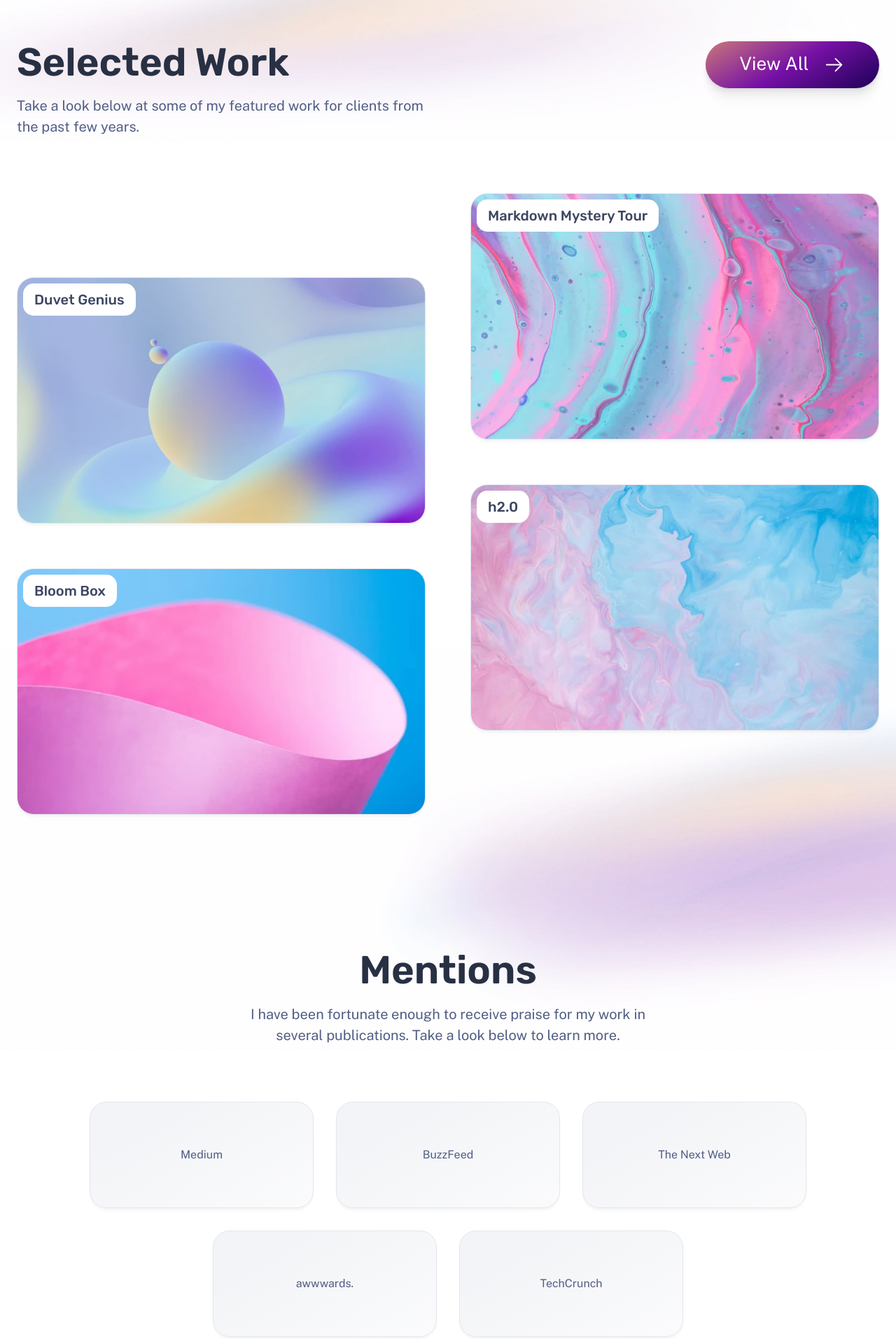
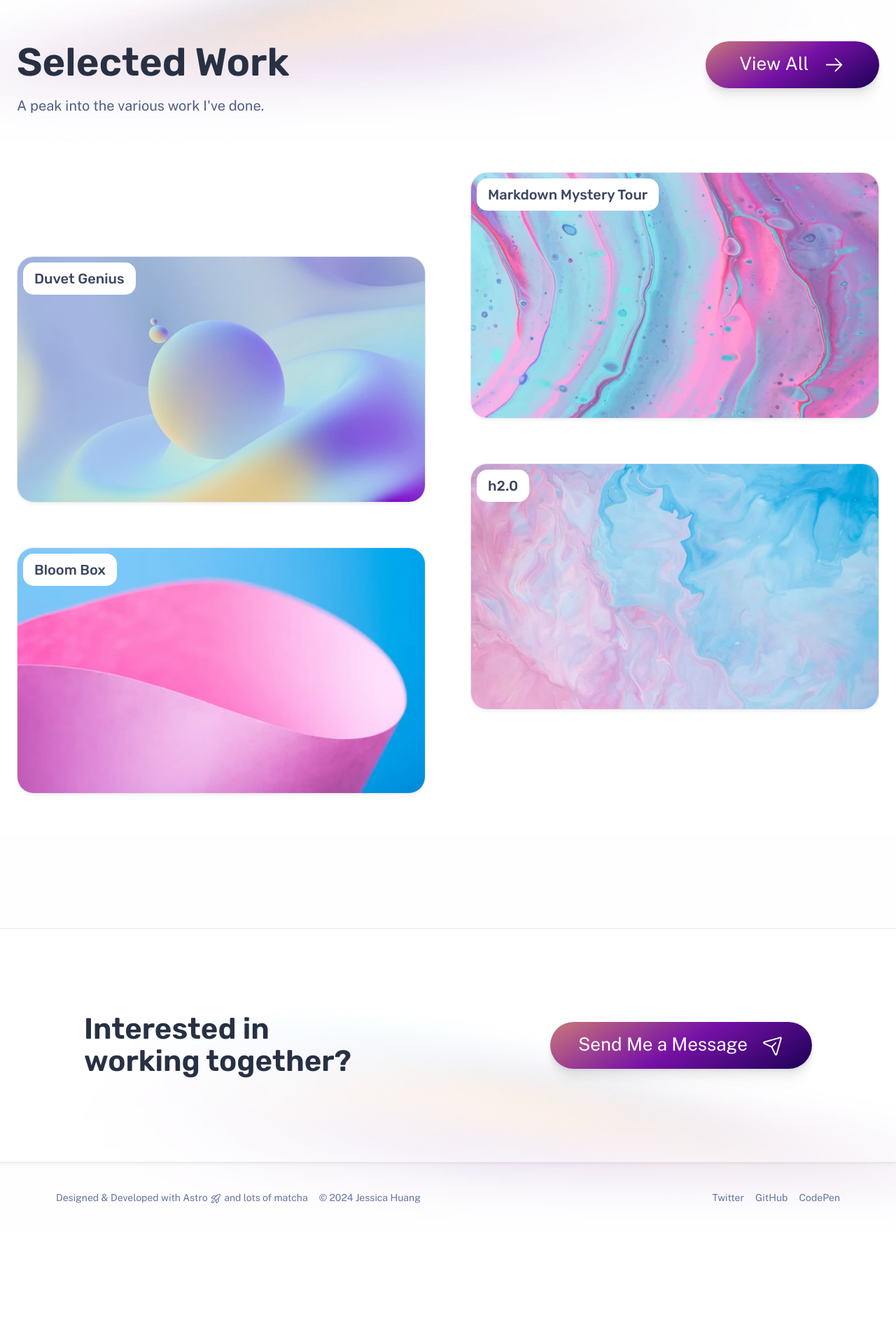
Before and after one commit to jessicashanshanhuang/polaris, an Astro site in the folder satellite-shepherd/: page / in a window 1280 px wide. Shown: the part 1220-3133 px from the top of the page at 70% size. After the commit the page ends 2982 px from the top, so only its background shows below. Built offline with nearby package versions, Linux system fonts and the light colour scheme; Astro itself is replaced by a stand-in of ours.

Commit message:
took out mentions section in home page

```diff
--- a/satellite-shepherd/src/pages/index.astro
+++ b/satellite-shepherd/src/pages/index.astro
@@ -42,7 +42,7 @@ const projects = (await getCollection('work'))
 				</Hero>
 
 				<img
-					alt="Jeanine White smiling in a red plaid shirt and tortoise shell glasses"
+					alt="animation with a jack os spades spinning around"
 					width="480"
 					height="620"
 					src="/assets/jackofspadesplaceholder.png"
@@ -56,7 +56,7 @@ const projects = (await getCollection('work'))
 			<section class="section with-background with-cta">
 				<header class="section-header stack gap-2 lg:gap-4">
 					<h3>Selected Work</h3>
-					<p>Take a look below at some of my featured work for clients from the past few years.</p>
+					<p>A peak into the various work I've done.</p>
 				</header>
 
 				<div class="gallery">
@@ -79,7 +79,7 @@ const projects = (await getCollection('work'))
 				</div>
 			</section>
 
-			<section class="section with-background bg-variant">
+			<!-- <section class="section with-background bg-variant">
 				<header class="section-header stack gap-2 lg:gap-4">
 					<h3>Mentions</h3>
 					<p>
@@ -88,7 +88,7 @@ const projects = (await getCollection('work'))
 					</p>
 				</header>
 
-				<div class="gallery">
+				/*<div class="gallery">
 					<Grid variant="small">
 						{
 							['Medium', 'BuzzFeed', 'The Next Web', 'awwwards.', 'TechCrunch'].map((brand) => (
@@ -99,7 +99,7 @@ const projects = (await getCollection('work'))
 						}
 					</Grid>
 				</div>
-			</section>
+			</section> -->
 		</main>
 
 		<ContactCTA />
```
